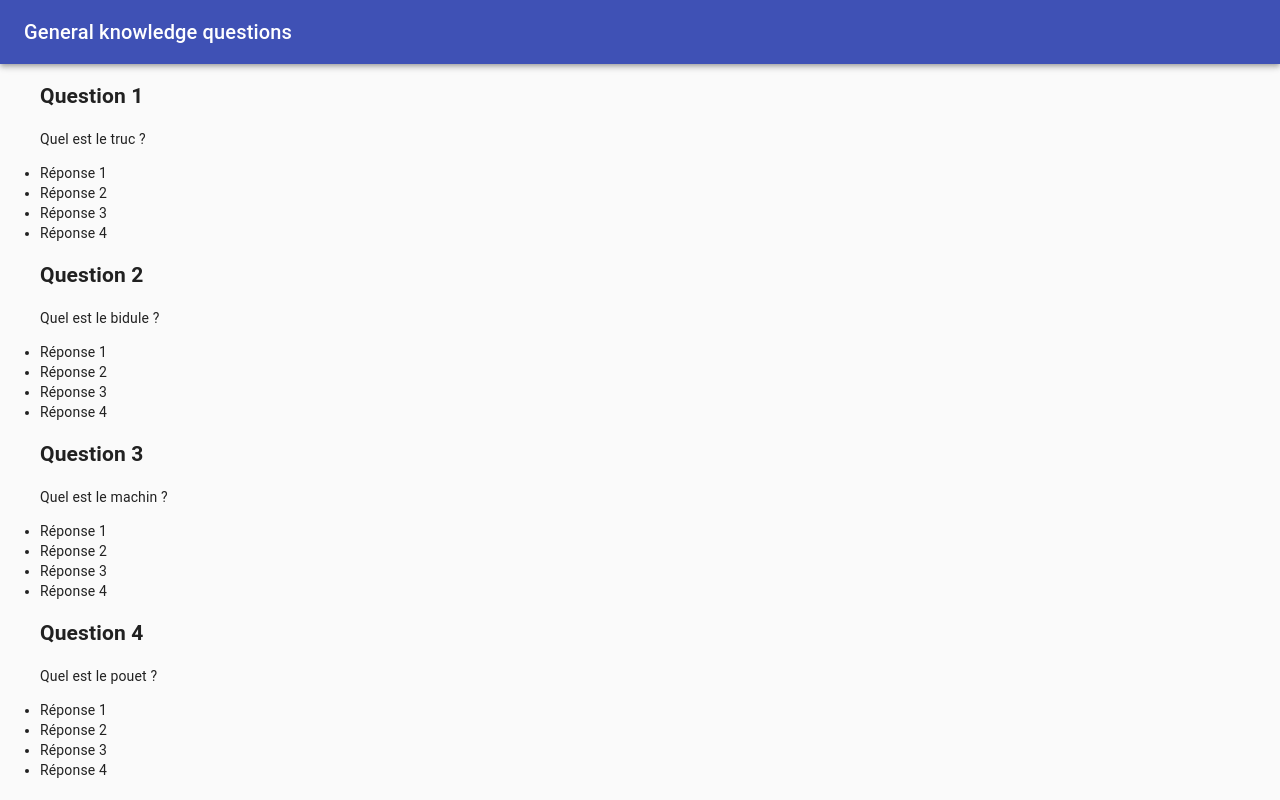
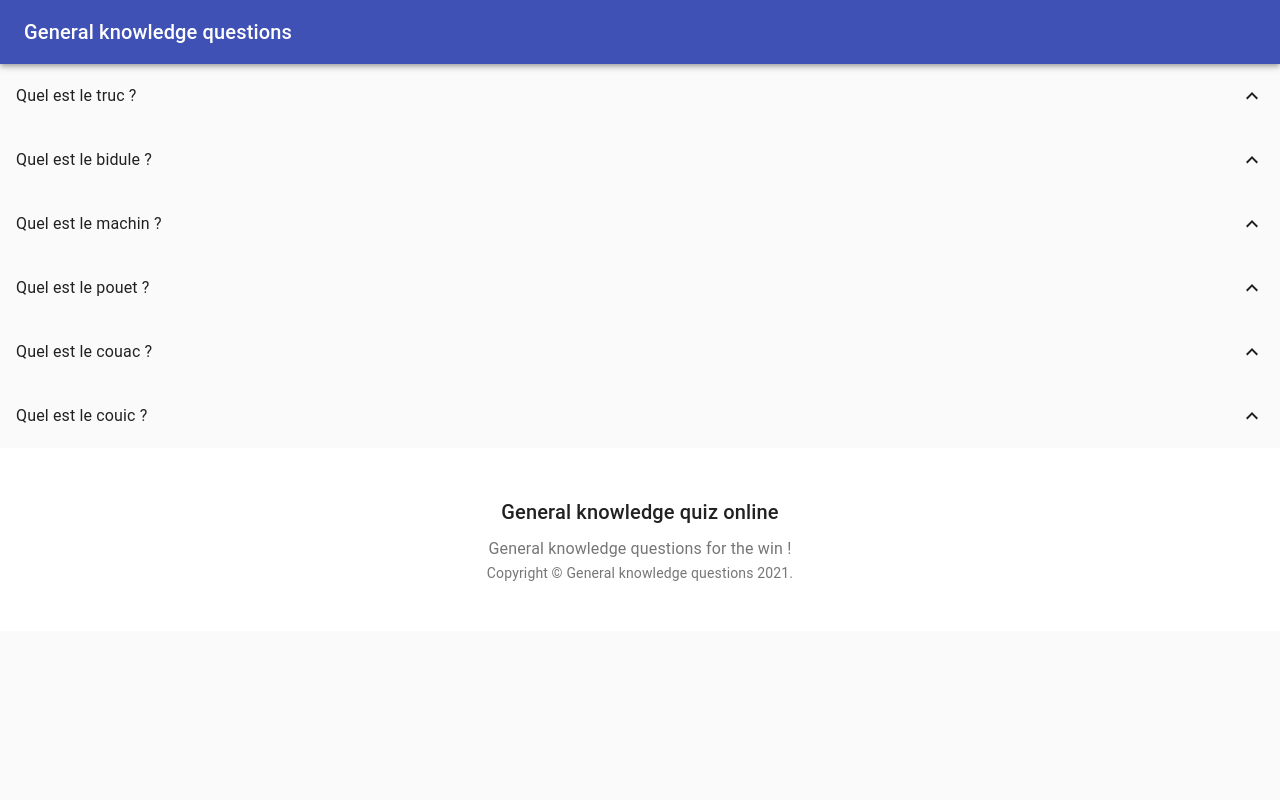
Before and after one commit to cbelzunce/general-knowledge-questions, a Next.js app: page /geography in a window 1280 px wide. Shown: the top 800 px of the page. Built offline with nearby package versions, Linux system fonts and the light colour scheme.

Commit message:
add listItems to hide answer

```diff
--- a/component/Navbar.js
+++ b/component/Navbar.js
@@ -2,14 +2,16 @@ import React from 'react';
 import AppBar from '@material-ui/core/AppBar';
 import Toolbar from '@material-ui/core/Toolbar';
 import Typography from '@material-ui/core/Typography';
+import { useRouter } from 'next/router'
 
 export default function Navbar() {
+  const router = useRouter();
 
   return (
     <React.Fragment>
       <AppBar position="relative">
         <Toolbar>
-          <Typography variant="h6" color="inherit" noWrap>
+          <Typography variant="h6" color="inherit" noWrap onClick={() => router.push('/')}>
             General knowledge questions
           </Typography>
         </Toolbar>
--- a/package.json
+++ b/package.json
@@ -9,6 +9,7 @@
   },
   "dependencies": {
     "@material-ui/core": "^4.11.3",
+    "@material-ui/icons": "^4.11.2",
     "html-react-parser": "^1.2.6",
     "next": "10.1.3",
     "react": "17.0.2",
--- a/pages/geography.js
+++ b/pages/geography.js
@@ -3,6 +3,17 @@ import CssBaseline from '@material-ui/core/CssBaseline';
 import parse from 'html-react-parser';
 import Footer from '../component/Footer'
 import Navbar from '../component/Navbar'
+import List from '@material-ui/core/List';
+import ListItem from '@material-ui/core/ListItem';
+import ListItemText from '@material-ui/core/ListItemText';
+import ExpandLess from '@material-ui/icons/ExpandLess';
+import ExpandMore from '@material-ui/icons/ExpandMore';
+import Collapse from '@material-ui/core/Collapse';
+import StarBorder from '@material-ui/icons/StarBorder';
+import { makeStyles } from '@material-ui/core/styles';
+import ListItemIcon from '@material-ui/core/ListItemIcon';
+
+
 
 const questions = [
   {id: 1, title: "Question 1", content: parse("Quel est le truc ?")},
@@ -14,6 +25,24 @@ const questions = [
 ];
 
 export default function Geography() {
+  const [open, setOpen] = React.useState(false);
+
+  const useStyles = makeStyles((theme) => ({
+    root: {
+      width: '100%',
+      maxWidth: 360,
+      backgroundColor: theme.palette.background.paper,
+    },
+    nested: {
+      paddingLeft: theme.spacing(4),
+    },
+  }));
+
+  const classes = useStyles();
+
+  const handleClick = () => {
+    setOpen(!open);
+  };
 
   return (
     <React.Fragment>
@@ -21,16 +50,22 @@ export default function Geography() {
       <Navbar/>
       <main>
         {questions.map((question) => (
-          <div>
-            <ul>
-              <h2>{question.title}</h2>
-              <p>{question.content}</p>
-              <li>Réponse 1</li>
-              <li>Réponse 2</li>
-              <li>Réponse 3</li>
-              <li>Réponse 4</li>
-            </ul>
-          </div>
+          <List>
+            <ListItem button onClick={handleClick}>
+              <ListItemText primary={question.content} />
+              { open ? <ExpandMore /> : <ExpandLess /> }
+            </ListItem>
+            <Collapse in={open} timeout="auto" unmountOnExit>
+              <List component="div" disablePadding>
+                <ListItem button className={classes.nested}>
+                  <ListItemIcon>
+                    <StarBorder />
+                  </ListItemIcon>
+                  <ListItemText primary="Starred" />
+                </ListItem>
+              </List>
+            </Collapse>
+          </List>
         ))}
       </main>
       <Footer/>
```
Also changed, not shown: pages/index.js (+0 -29 lines), 1 other file (tests, documents, lock files or other folders).
